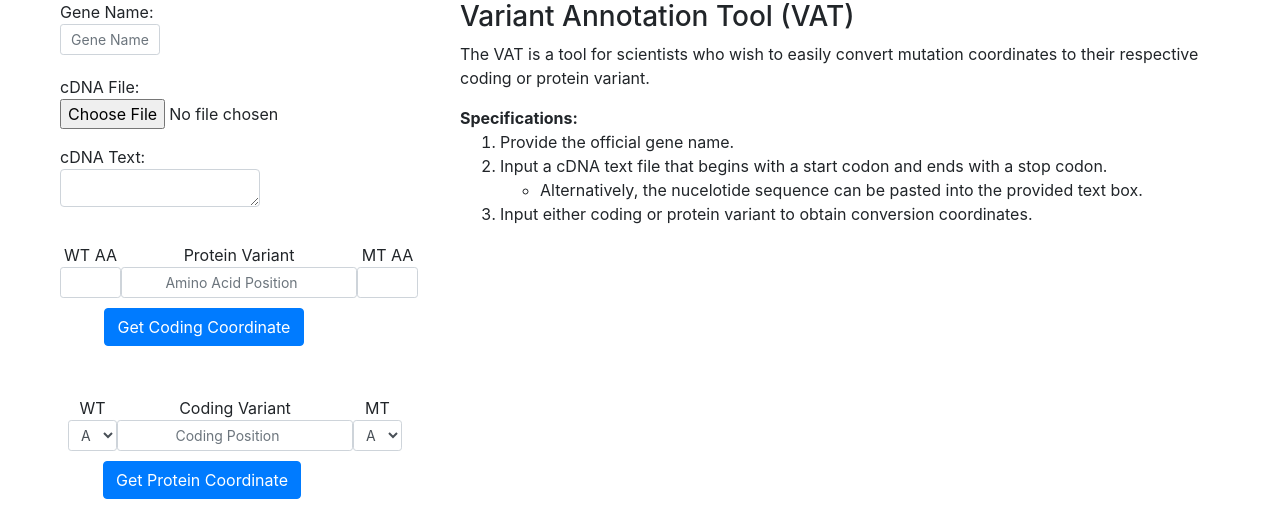
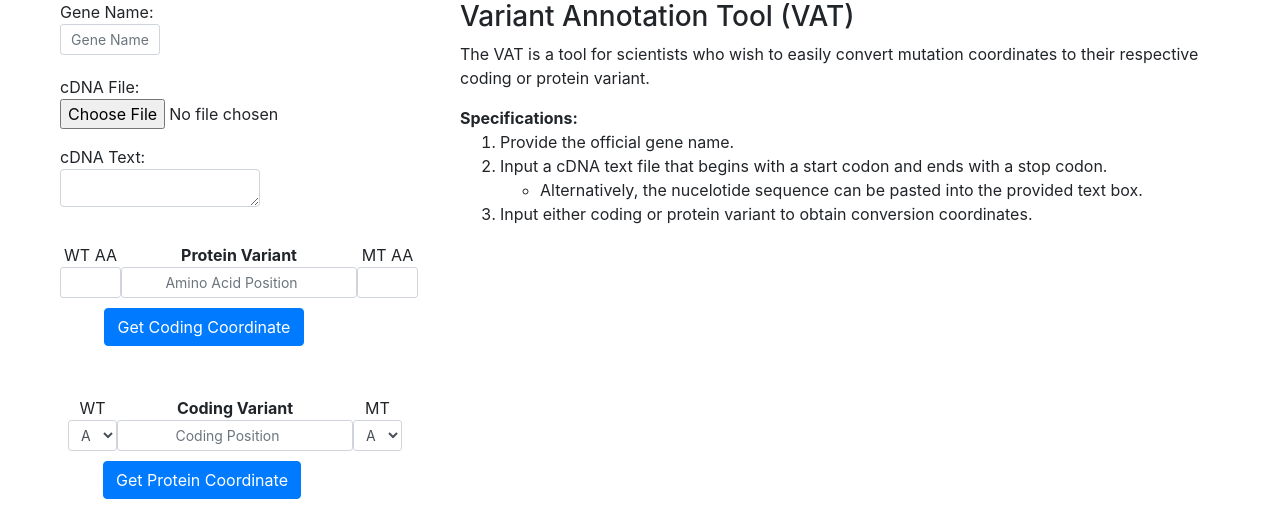
Before and after one commit to JustinzGit/variant_conversion_tool, a Django app: page /conversion/ in a window 1280 px wide. Shown: the part 110-617 px from the top of the page. Run offline with Django 3.2, Linux system fonts and the light colour scheme; some libraries are stand-ins or nearby versions.

Commit message:
minor styling changes

```diff
--- a/conversion/templates/conversion/layout.html
+++ b/conversion/templates/conversion/layout.html
@@ -32,7 +32,7 @@
                         <div id="wt_aa"><center>WT AA</center><input type="text" class="form-control form-control-sm" min="1" name="wt_aa"></div>
 
                         <!-- AA location -->
-                        <div id="aa_location"><center>Protein Variant</center><input type="number" class="form-control form-control-sm" min="1" name="aa_location" placeholder="Amino Acid Position"></div>
+                        <div id="aa_location"><center><b>Protein Variant</b></center><input type="number" class="form-control form-control-sm" min="1" name="aa_location" placeholder="Amino Acid Position"></div>
 
                         <!-- MT amino acid input -->
                         <div id="mt_aa"><center>MT AA </center><input id="mt_aa" type="text" class="form-control form-control-sm" min="1" name="mt_aa"></div>
@@ -54,7 +54,7 @@
                         </div>
 
                         <!-- Nucleotide location -->
-                        <div id="nt_location"><center>Coding Variant</center><input type="number" class="form-control form-control-sm" name="nt_location" placeholder="Coding Position"></div>
+                        <div id="nt_location"><center><b>Coding Variant</b></center><input type="number" class="form-control form-control-sm" name="nt_location" placeholder="Coding Position"></div>
 
                         <!-- MT nucleotide input -->
                         <div id="mt_nt">
@@ -90,10 +90,10 @@
                     <ul><li>Alternatively, the nucelotide sequence can be pasted into the provided text box.</li></ul></li>
                     <li>Input either coding or protein variant to obtain conversion coordinates.</li>
                 </ol>
+
+                {% block body %}
+                {% endblock %}
             </div>
         </div>
-
-        {% block body %}
-        {% endblock %}
     </body>
 </html>
```
